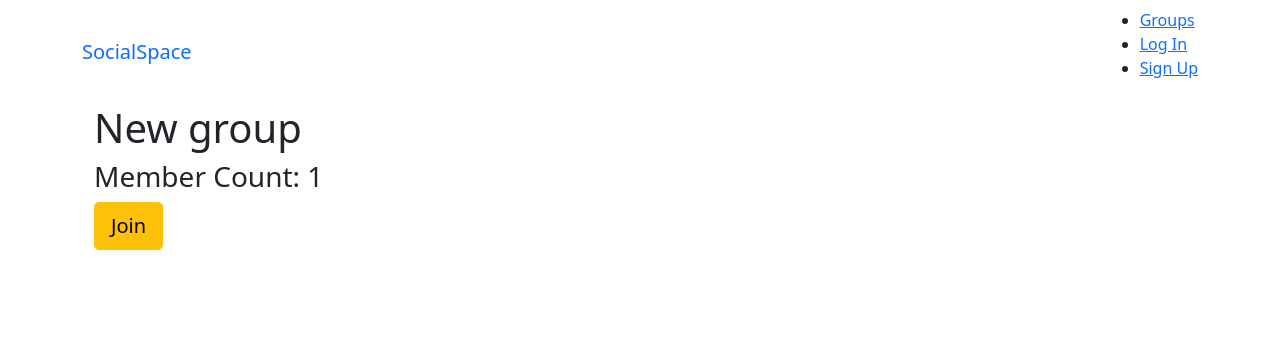
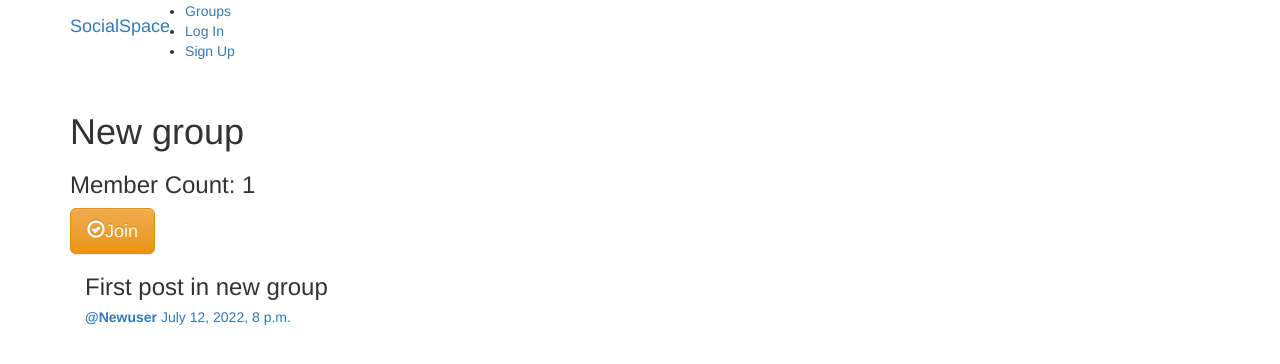
Before and after one commit to JustA3DObject/SocialSpace, a Django app: a page that uses templates/base.html in a window 1280 px wide. Shown: the top 364 px of the page. Run offline with Django 3.2, Linux system fonts and the light colour scheme; data comes from the database, SQL or seed files in the repository; both versions use the stored data as it was after the commit; some libraries are stand-ins or nearby versions.

Commit message:
Debugging

```diff
--- a/groups/templates/groups/group_detail.html
+++ b/groups/templates/groups/group_detail.html
@@ -20,13 +20,13 @@
 {% block group_content %}
 
   <div class="col-md-8">
-    {% if group.posts.count == 0 %}
-      <h2>No posts in this group yet! :( </h2>
-    {% else %}
-      {% for post in groups.posts.all %}
-        {% include "posts/_post.html" %}
-      {% endfor %}
-    {% endif %}
+  	{% if group.posts.count == 0 %}
+  	 <h2>No posts in this group yet!</h2>
+  	{% else %}
+  		{% for post in group.posts.all %}
+  			{% include "posts/_post.html" %}
+  		{% endfor %}
+  	{% endif %}
   </div>
 
 {% endblock %}
--- a/posts/templates/posts/_post.html
+++ b/posts/templates/posts/_post.html
@@ -1,22 +1,21 @@
 <div class="post media">
   <h3>{{ post.message_html|safe }}</h3>
   <div class="media-body">
-    <strong>{{ post.user.username }}</strong>
     <h5 class="media-heading">
       <span class="username">
-        <a href="{% url 'posts:for_user' username=post.user.username %}"></a>
+        <a href="{% url 'posts:for_user' username=post.user.username %}"><strong>@{{ post.user.username }}</strong></a>
       </span>
       <time class="time">
-        <a href="{% url 'posts:single' username=post.user.username pk=post.pk %}"></a>
+        <a href="{% url 'posts:single' username=post.user.username pk=post.pk %}">{{ post.created_at }}</a>
       </time>
     </h5>
     <div class="media-footer">
-      {% if user.is_authenticated and post.user == user %}
-        <a href="{% url 'post:delete' pk=post.pk %}" title = "delete" class="btn btn-simple">
-          <span class="glyphican glyphican-remove text-danger" aria-hidden = "true"></span>
-          <span class="text-danger icon-label">Delete</span>
-        </a>
-      {% endif %}
-    </div>
+			{% if user.is_authenticated and post.user == user and not hide_delete %}
+				<a href="{% url 'posts:delete' pk=post.pk %}" title="delete" class="btn btn-simple">
+					<span class="glyphicon glyphicon-remove text-danger" aria-hidden="true"></span>
+					<span class="text-danger icon-label">Delete</span>
+				</a>
+			{% endif %}
+		</div>
   </div>
 </div>
--- a/posts/templates/posts/post_confirm_delete.html
+++ b/posts/templates/posts/post_confirm_delete.html
@@ -2,7 +2,7 @@
 {% block post_content %}
   <h3>Are you sure you want to delete this post?</h3>
   <div class="posts">
-    {% include "posts/_post.html" with post = object hide_delete = True %}
+    {% include "posts/_post.html" with post=object hide_delete=True %}
   </div>
   <form method="POST">
     {% csrf_token %}
--- a/posts/views.py
+++ b/posts/views.py
@@ -2,6 +2,7 @@ from django.contrib.auth.mixins import LoginRequiredMixin
 from django.urls import reverse_lazy
 from django.http import Http404
 from django.views import generic
+from django.contrib import messages
 
 from django.contrib.auth import get_user_model
 User = get_user_model()
@@ -54,7 +55,7 @@ class CreatePost(LoginRequiredMixin, SelectRelatedMixin, generic.CreateView):
 class DeletePost(LoginRequiredMixin, SelectRelatedMixin, generic.DeleteView):
     model = models.Post
     select_related = ("user", "group")
-    success_url = reverse_lazy("posts: all")
+    success_url = reverse_lazy("posts:all")
 
     def get_queryset(self):
         queryset = super().get_queryset()
--- a/templates/base.html
+++ b/templates/base.html
@@ -9,10 +9,13 @@
     <title>SocialSpace</title>
 
     <!-- Bootstrap CSS -->
-    <link href='https://cdn.jsdelivr.net/npm/bootstrap@5.1.3/dist/css/bootstrap.min.css' rel="stylesheet" integrity="sha384-1BmE4kWBq78iYhFldvKuhfTAU6auU8tT94WrHftjDbrCEXSU1oBoqyl2QvZ6jIW3" crossorigin="anonymous">
+    <link rel="stylesheet" href="https://maxcdn.bootstrapcdn.com/bootstrap/3.3.7/css/bootstrap.min.css" integrity="sha384-BVYiiSIFeK1dGmJRAkycuHAHRg32OmUcww7on3RYdg4Va+PmSTsz/K68vbdEjh4u" crossorigin="anonymous">
 
-    <!-- Bootstrap JavaScript -->
-    <script src="https://cdn.jsdelivr.net/npm/bootstrap@5.1.3/dist/js/bootstrap.bundle.min.js" integrity="sha384-ka7Sk0Gln4gmtz2MlQnikT1wXgYsOg+OMhuP+IlRH9sENBO0LRn5q+8nbTov4+1p" crossorigin="anonymous"></script>
+    <!-- Optional theme -->
+    <link rel="stylesheet" href="https://maxcdn.bootstrapcdn.com/bootstrap/3.3.7/css/bootstrap-theme.min.css" integrity="sha384-rHyoN1iRsVXV4nD0JutlnGaslCJuC7uwjduW9SVrLvRYooPp2bWYgmgJQIXwl/Sp" crossorigin="anonymous">
+
+    <!-- Latest compiled and minified JavaScript -->
+    <script src="https://maxcdn.bootstrapcdn.com/bootstrap/3.3.7/js/bootstrap.min.js" integrity="sha384-Tc5IQib027qvyjSMfHjOMaLkfuWVxZxUPnCJA7l2mCWNIpG9mGCD8wGNIcPD7Txa" crossorigin="anonymous"></script>
 
     <!-- Fonts -->
     <link href="https://fonts.googleapis.com/css?family=Montserrat" rel="stylesheet">
```
Also changed, not shown: groups/templates/groups/group_list.html (+4 -6 lines), db.sqlite3.
